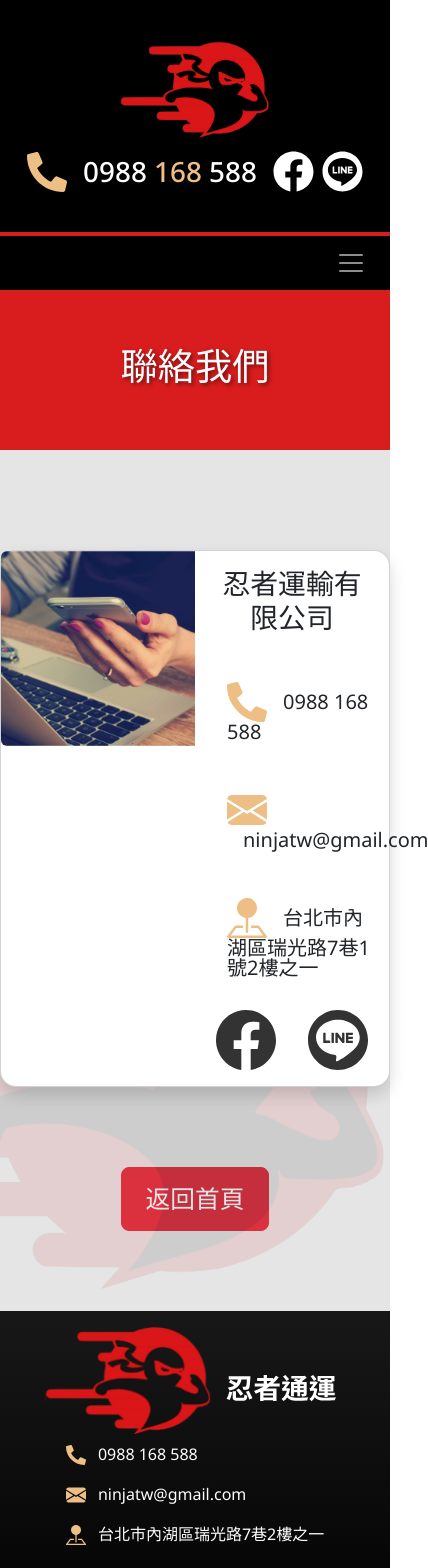
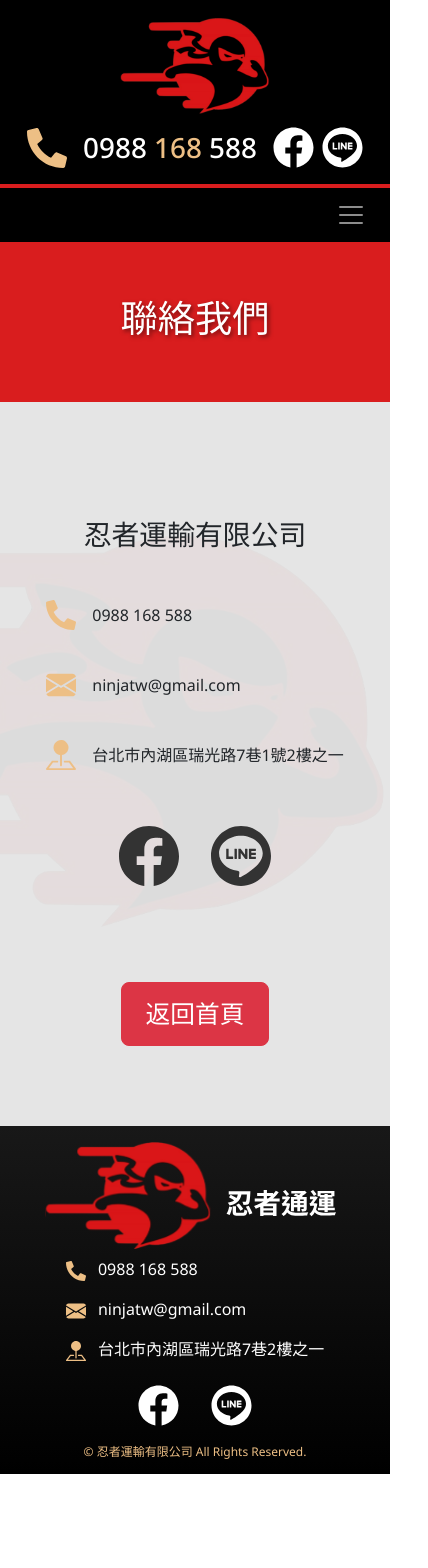
Before and after one commit to Lichtzeit3/Ninja, a Vue app: page /contact in a window 390 px wide. Shown: the top 1568 px of the page, 428 px wide, since content can reach past the window. After the commit the page ends 1474 px from the top, so only its background shows below. Built offline with nearby package versions, Linux system fonts and the light colour scheme.

Commit message:
Fixed hamburger closed when clicked, RWD on all pages

```diff
--- a/src/layouts/default/navbar.vue
+++ b/src/layouts/default/navbar.vue
@@ -6,7 +6,7 @@
 			<div class="row">
 				<div class="col-12 col-md-6">
 					<div class="py-2">
-						<router-link to="/">
+						<router-link to="/" @click="closeNavbar">
 							<picture>
 								<source
 									srcset="@/assets/images/logo.svg"
@@ -77,7 +77,7 @@
 						<router-link
 							to="/"
 							class="nav-link text-white d-flex flex-column text-start"
-							href="#"
+							@click="closeNavbar"
 							><span class="fs-5 mb-1">首頁資訊</span
 							><span class="custom-text">Home</span></router-link
 						>
@@ -86,7 +86,7 @@
 						<router-link
 							to="/about"
 							class="nav-link text-white d-flex flex-column text-start"
-							href="#"
+							@click="closeNavbar"
 							><span class="fs-5 mb-1">關於我們</span
 							><span class="custom-text">About</span></router-link
 						>
@@ -95,7 +95,7 @@
 						<router-link
 							to="/service"
 							class="nav-link text-white d-flex flex-column text-start"
-							href="#"
+							@click="closeNavbar"
 							><span class="fs-5 mb-1">服務項目</span
 							><span class="custom-text"
 								>Service</span
@@ -106,7 +106,7 @@
 						<router-link
 							to="/pricing"
 							class="nav-link text-white d-flex flex-column text-start"
-							href="#"
+							@click="closeNavbar"
 							><span class="fs-5 mb-1">收費標準</span
 							><span class="custom-text"
 								>Pricing</span
@@ -117,7 +117,7 @@
 						<router-link
 							to="/contact"
 							class="nav-link text-white d-flex flex-column text-start"
-							href="#"
+							@click="closeNavbar"
 							><span class="fs-5 mb-1">聯絡我們</span
 							><span class="custom-text"
 								>Contact</span
@@ -133,6 +133,15 @@
 <script>
 	export default {
 		name: "DefaultNavbar",
+		methods: {
+			closeNavbar() {
+				const navbar = document.getElementById("navbarNav");
+				const bsCollapse = bootstrap.Collapse.getInstance(navbar);
+				if (bsCollapse) {
+					bsCollapse.hide();
+				}
+			},
+		},
 	};
 </script>
 
@@ -145,10 +154,8 @@
 		}
 	}
 
-	header{
-		@include breakpoint(576px) {
-			height: 28vh;
-		}
+	.navbar{
+		margin-top: -1px;
 	}
 
 	.logo {
@@ -172,7 +179,7 @@
 	}
 
 	.custom-border {
-		border-bottom: 4px solid $Red;
+		border-bottom: 5px solid $Red;
 	}
 
 	.text-gold {
--- a/src/views/About.vue
+++ b/src/views/About.vue
@@ -1,7 +1,7 @@
 <template>
 	<div class="wrapper">
 		<header
-			class="about h1 text-white text-shadow d-flex justify-content-center align-items-center"
+			class="header h1 text-white text-shadow d-flex justify-content-center align-items-center"
 		>
 			<h1>關於我們</h1>
 		</header>
@@ -10,7 +10,12 @@
 			alt="ninja_logo"
 			draggable="false"
 		/>
-		<main class="box shadow" data-aos="zoom-out" data-aos-duration="1000">
+		<main
+			class="box shadow col-12 col-sm-10 col-lg-8 col-xl-6"
+			data-aos="zoom-out"
+			data-aos-duration="1000"
+			data-aos-anchor-placement="top-bottom"
+		>
 			<p class="fs-5 lh-base">
 				忍者運輸有限公司專注於提供專業的重機機車託運服務。我們深知每一位機車愛好者對愛車的重視，因此致力於為客戶提供高品質、安全可靠的機車託運解決方案。我們的團隊擁有多年機車運輸經驗，專業處理各類型重機的運輸需求，確保每一台機車都能在最佳狀態下安全送達。<br /><br />我們以「專業、安全、服務至上」為核心理念，針對重機託運進行全方位的方案設計，從裝車到運送每一個環節都精益求精。我們的服務不僅涵蓋個人機車的託運需求，還能處理多輛車的大規模配送，靈活滿足客戶的多元需求。
 			</p>
@@ -49,7 +54,7 @@
 		position: relative;
 		padding-bottom: 80px;
 
-		.about {
+		.header {
 			background-color: $Red;
 			height: 160px;
 			width: 100%;
@@ -59,18 +64,25 @@
 			position: absolute;
 			bottom: 0;
 			right: 0;
+			z-index: -1;
+			opacity: 0.1;
 			width: 38.3rem;
-			opacity: 0.1;
+			@include breakpoint(576px) {
+				opacity: 0.04;
+				bottom: 20%;
+			}
 		}
 
 		.box {
 			background-color: #fff;
-			width: 55rem;
 			border-radius: 20px;
 			padding: 80px;
 			margin: 100px auto 80px;
-			position: relative;
-			z-index: 1;
+			@include breakpoint(576px) {
+				background: none;
+				box-shadow: none !important;
+				padding: 0 32px;
+			}
 		}
 	}
 
--- a/src/views/Contact.vue
+++ b/src/views/Contact.vue
@@ -1,7 +1,7 @@
 <template>
 	<div class="wrapper">
 		<header
-			class="about h1 text-white text-shadow d-flex justify-content-center align-items-center mb-100"
+			class="header h1 text-white text-shadow d-flex justify-content-center align-items-center mb-100"
 		>
 			<h1>聯絡我們</h1>
 		</header>
@@ -12,55 +12,55 @@
 			class="bg-logo"
 		/>
 		<main
-			class="card mx-auto rounded-4 shadow mb-80"
-			style="max-width: 55rem"
+			class="card mx-auto rounded-4 shadow mb-80 h-100"
 			data-aos="zoom-out"
 			data-aos-duration="1000"
+			data-aos-anchor-placement="top-bottom"
 		>
 			<div class="row g-0">
-				<div class="col-6">
+				<div class="col-6 contact-img">
 					<img
 						src="../assets/images/contact/contact.jpg"
-						class="img-fluid rounded-start"
+						class="img-fluid rounded-4"
 						alt="..."
 						draggable="false"
 					/>
 				</div>
-				<div class="col-6">
-					<div class="card-body">
-						<h3 class="card-title text-center mb-5">
-							忍者運輸有限公司
-						</h3>
+				<div class="col-md-12 col-lg-6">
+					<div
+						class="card-body d-flex flex-column h-100 align-items-center justify-content-evenly"
+					>
+						<h3 class="card-title text-center">忍者運輸有限公司</h3>
 						<ul
-							class="d-flex flex-column align-items-start justify-content-around ps-3"
+							class="d-flex flex-column align-items-start justify-content-evenly h-100 ps-3"
 						>
-							<li class="mb-5">
+							<li class="">
 								<img
 									src="../assets/images/icon/phone.svg"
 									alt="phone_icon"
-									class="align-middle"
+									class="align-middle icon"
 									draggable="false"
-								/><span class="fs-5 align-middle ps-3"
+								/><span class="fs-5 align-middle ps-3 info"
 									>0988 168 588</span
 								>
 							</li>
-							<li class="mb-5">
+							<li class="">
 								<img
 									src="../assets/images/icon/mail.svg"
 									alt="email_icon"
-									class="align-middle"
+									class="align-middle icon"
 									draggable="false"
-								/><span class="fs-5 align-middle ps-3"
+								/><span class="fs-5 align-middle ps-3 info"
 									>ninjatw@gmail.com</span
 								>
 							</li>
-							<li class="mb-3">
+							<li class="">
 								<img
 									src="../assets/images/icon/pin.svg"
 									alt="address_icon"
-									class="align-middle"
+									class="align-middle icon"
 									draggable="false"
-								/><span class="fs-5 align-middle ps-3"
+								/><span class="fs-5 align-middle ps-3 info"
 									>台北市內湖區瑞光路7巷1號2樓之一</span
 								>
 							</li>
@@ -72,14 +72,14 @@
 								><img
 									src="../assets/images/icon/fb-dark.svg"
 									alt="facebook_icon"
-									class="mx-3"
+									class="mx-3 img-fluid"
 									draggable="false"
 							/></a>
 							<a href="#" target="_blank"
 								><img
 									src="../assets/images/icon/line-dark.svg"
 									alt="line_icon"
-									class="mx-3"
+									class="mx-3 img-fluid"
 									draggable="false"
 							/></a>
 						</span>
@@ -121,7 +121,7 @@
 		padding-bottom: 80px;
 		position: relative;
 
-		.about {
+		.header {
 			background-color: $Red;
 			height: 160px;
 			width: 100%;
@@ -131,18 +131,52 @@
 			position: absolute;
 			bottom: 0;
 			right: 0;
+			z-index: -1;
+			opacity: 0.1;
 			width: 38.3rem;
-			opacity: 0.1;
+			@include breakpoint(576px) {
+				opacity: 0.04;
+				bottom: 20%;
+			}
 		}
 
-		.box {
-			background-color: #fff;
-			width: 55rem;
-			border-radius: 20px;
-			padding: 80px;
-			margin: 80px auto;
-			position: relative;
-			z-index: 1;
+		.card {
+			max-width: 55rem;
+			@include breakpoint(992px) {
+				max-width: 35rem;
+			}
+			@include breakpoint(576px) {
+					background: none !important;
+					box-shadow: none !important;
+					border: none !important;
+				}
+			.contact-img {
+				@include breakpoint(992px) {
+					display: none;
+				}
+			}
+			.card-body {
+				@include breakpoint(992px) {
+					height: 25rem !important;
+				}
+				ul{
+					@include breakpoint(576px) {
+						padding: 0 !important;
+					}
+				}
+			}
+		}
+	}
+
+	.icon{
+		@include breakpoint(576px) {
+			width: 30px;
+		}
+	}
+
+	.info{
+		@include breakpoint(576px) {
+			font-size: 1rem !important;
 		}
 	}
 
--- a/src/views/Pricing.vue
+++ b/src/views/Pricing.vue
@@ -1,19 +1,21 @@
 <template>
 	<div class="wrapper">
 		<header
-			class="pricing h1 text-white text-shadow d-flex justify-content-center align-items-center mb-100"
+			class="header h1 text-white text-shadow d-flex justify-content-center align-items-center mb-100"
 		>
 			<h1>收費標準</h1>
 		</header>
 
 		<main class="mb-80">
-			<h2 class="text-center mb-40">
+			<h2 class="text-center mb-40 mx-4">
 				一般重型機車 （600 c.c (含) 以下）
 			</h2>
-			<div class="container">
+			<div class="container table-responsive">
 				<table
-					class="table table-hover table-striped-columns table-responsive{-sm|-md|-lg|-xl|-xxl} text-center fs-5"
-					data-aos="zoom-out"
+					class="table table-sm table-hover table-striped-columns text-center fs-5"
+					data-aos="zoom-in"
+					data-aos-anchor-placement="top-bottom"
+					data-aos-duration="1000"
 				>
 					<caption class="fs-6 text-end">
 						新台幣 NTD
@@ -247,16 +249,16 @@
 						</tr>
 					</tbody>
 				</table>
-				<div class="d-flex">
-					<h6 class="lh-lg">說明：</h6>
-					<ol class="lh-lg fs-5">
+			</div>
+			<div class="d-flex explain">
+				<h6 class="lh-lg text-nowrap">說明：</h6>
+				<ol class="lh-lg fs-5 m-0">
 					<li class="fw-bold">
 						601 c.c 以上重型機車運費依上述運費再加300元。
 					</li>
 					<li>一次託運2輛以上重機時請來電公司法談優惠辦法。</li>
 					<li>屏東縣不包括恆春及墾丁地區。</li>
 				</ol>
-				</div>
 			</div>
 		</main>
 		<div class="text-center">
@@ -291,13 +293,26 @@
 		width: 100%;
 		padding-bottom: 80px;
 
-		.pricing {
+		.header {
 			background-color: $Red;
 			height: 160px;
 			width: 100%;
 		}
+		th{
+			text-wrap: nowrap;
+		}
+		td{
+			font-size: $font-size-base;
+		}
 		ol {
 			list-style-type: decimal;
+		}
+
+		.explain {
+			margin-left: 12vw;
+			@include breakpoint(992px) {
+				margin: 0 2rem;
+			}
 		}
 	}
 
```
Also changed, not shown: src/views/Home.vue (+43 -11 lines), src/views/Service.vue (+46 -16 lines). Lines whose indentation alone changed are shown as unchanged.
